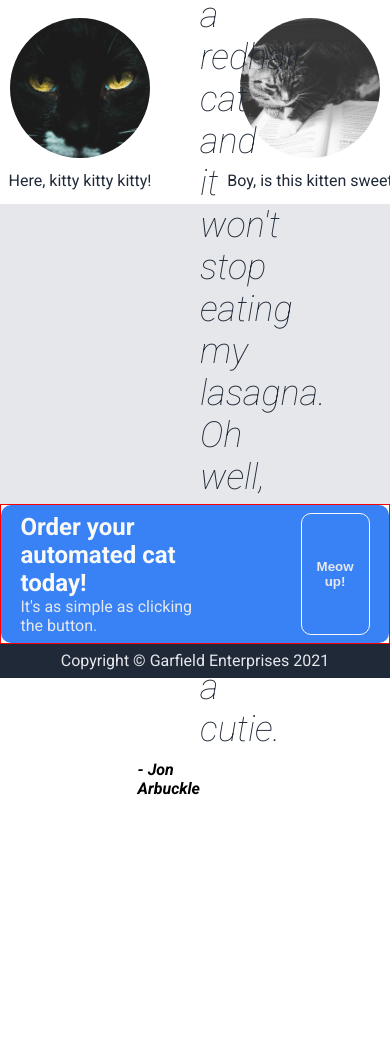
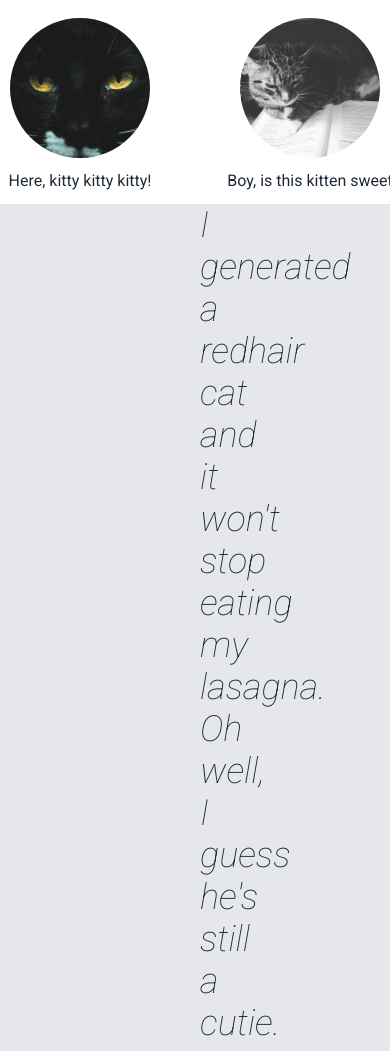
Before and after one commit to aurelienflieger/landing-page, a website: page index.html in a window 390 px wide. Shown: the part 408-1459 px from the top of the page. Before the commit the page ends 1206 px from the top, so only its background shows below. Drawn offline with Linux system fonts and the light colour scheme.

Commit message:
style(all): replace fixed sizes with flex property
All 5 blocks are now controlled in size by the flex property & no longer
by fixed height/width.

The design remains unresponsive to smaller or larger resolutions.

```diff
--- a/styles/cta.css
+++ b/styles/cta.css
@@ -1,8 +1,7 @@
 .cta {
   align-items: center;
-  border: 1px solid red;
   display: flex;
-  height: 200px;
+  flex: 0.75;
   justify-content: center;
 }
 
--- a/styles/header.css
+++ b/styles/header.css
@@ -2,7 +2,7 @@
   background-color: var(--clr-grey-dark);
   display: flex;
   flex-direction: column;
-  height: 500px;
+  flex: 2;
   padding-left: 100px;
   padding-right: 100px;
 }
--- a/styles/quote.css
+++ b/styles/quote.css
@@ -2,10 +2,10 @@
   background-color: var(--clr-grey-light);
   display: flex;
   flex-direction: column;
+  flex: 1;
   gap: 10px;
-  height: 300px;
   justify-content: center;
-  padding: 150px 200px;
+  padding: 0px 200px;
 }
 
 .quote__blockquote {
--- a/styles/random-info.css
+++ b/styles/random-info.css
@@ -2,9 +2,9 @@
   align-items: center;
   display: flex;
   flex-direction: column;
+  flex: 1.5;
   gap: 20px;
   justify-content: center;
-  height: 300px;
 }
 
 .random-info__title {
```
